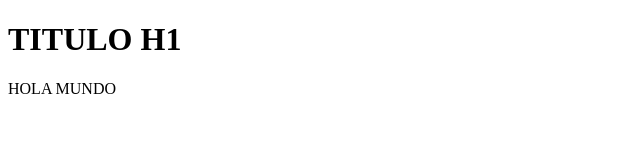
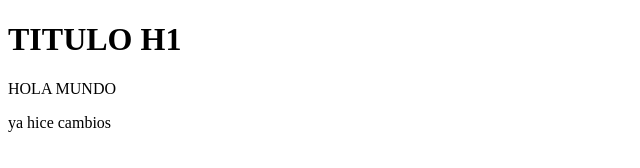
Before and after one commit to juancotera/PruebaGit, a plain HTML site: page index.html in a window 1280 px wide. Shown: the full height of the page, 0-640 px from the left. Drawn offline with Linux system fonts and the light colour scheme.

Commit message:
agrege un p al div

```diff
--- a/index.html
+++ b/index.html
@@ -9,5 +9,8 @@
 <body>
     <h1>TITULO H1</h1>
     <P>HOLA MUNDO</P>
+    <div>
+        <p>ya hice cambios</p>
+    </div>
 </body>
 </html>
```
